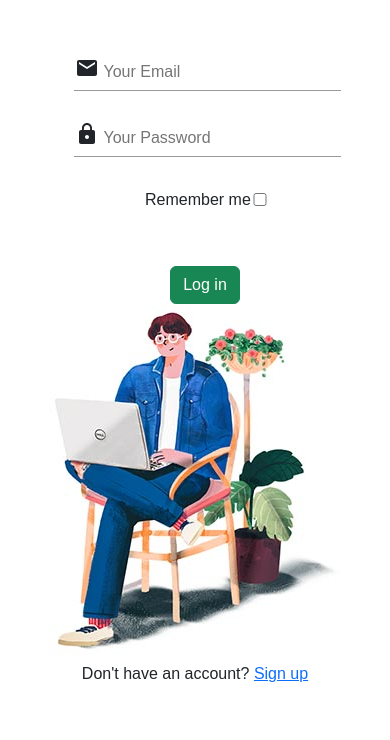
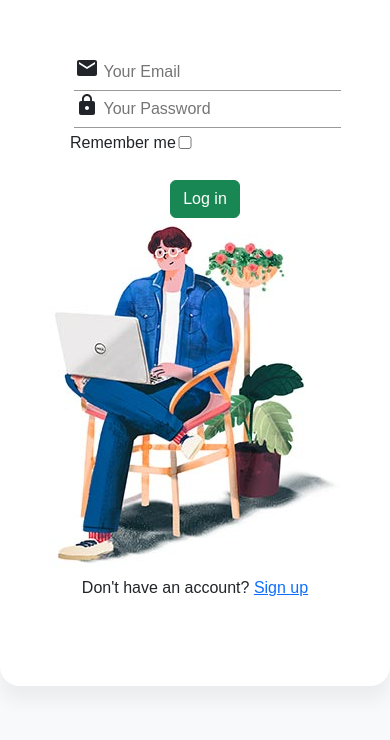
Before and after one commit to zanguraa/signup-login-form-stytch, a React (Create React App) app: page /login in a window 390 px wide. Shown: the part 166-906 px from the top of the page. Built offline with nearby package versions, Linux system fonts and the light colour scheme; a web font is replaced by a local one.

Commit message:
feat: added responsive styles for login page

```diff
--- a/src/App.tsx
+++ b/src/App.tsx
@@ -5,6 +5,7 @@ import { Email, Lock } from "@mui/icons-material";
 import Login from "./pages/login/Login";
 import { BrowserRouter as Router, Route, Routes } from "react-router-dom";
 import WelcomePage from "./components/WelcomePage";
+import RessetPassword from "./pages/resset/RessetPassword";
 
 function App() {
   return (
@@ -14,24 +15,8 @@ function App() {
           <Route path="/" element={<WelcomePage />} />
           <Route path="/signup" element={<Signup />} />
           <Route path="/login" element={<Login />} />
+          <Route path="/resset" element={<RessetPassword />} />
         </Routes>
-        {/* <div className="form-group">
-
-
-        {/* <div className="form-group">
-        <label htmlFor="email">
-          <Email />
-        </label>
-        <input id="email" type="email" placeholder="Your Email" />
-      </div>
-      <div className="form-group">
-        <label htmlFor="password">
-          <Lock />
-        </label>
-        <input type="password" placeholder="Your Password" />
-      </div> */}
-        {/* <Signup /> */}
-        {/* <Login /> */}
       </Router>
     </div>
   );
--- a/src/components/WelcomePage.tsx
+++ b/src/components/WelcomePage.tsx
@@ -23,6 +23,13 @@ const WelcomePage = () => {
           <button className="welcome-btn btn btn-success">Log In</button>
         </Link>
       </div>
+      <div className="flex-col">
+        <Link to="/resset">
+          <button className="welcome-btn btn btn-success">
+            Resset Password
+          </button>
+        </Link>
+      </div>
     </div>
   );
 };
--- a/src/components/welcome.css
+++ b/src/components/welcome.css
@@ -1,9 +1,15 @@
 .container {
   display: flex;
-  flex-direction: column;
   position: relative;
 }
 
 .welcome-btn {
   margin: 0;
 }
+
+.welcome-form {
+  display: flex;
+  justify-content: space-between;
+  align-items: center;
+  min-width: 250px;
+}
--- a/src/pages/login/Login.tsx
+++ b/src/pages/login/Login.tsx
@@ -1,13 +1,14 @@
 import React from "react";
-import "../signup/signup.css";
+// import "../signup/signup.css";
+import "./login.css";
 import signinImage from "../../assets/images/signin.jpg";
 import { Email, Lock } from "@mui/icons-material";
 import { Link } from "react-router-dom";
 
 const Login = () => {
   return (
-    <div className="container">
-      <div className="signup-form">
+    <div className="container container-login">
+      <div className="signup-form-login">
         <div className="form-group">
           <label htmlFor="email">
             <Email />
@@ -21,7 +22,7 @@ const Login = () => {
           <input type="password" placeholder="Your Password" />
         </div>
         <div
-          style={{ width: "150px" }}
+          style={{ width: "150px", marginLeft: "-150px" }}
           className="flex mt-2 align-items-start d-flex  justify-content-between"
         >
           <label htmlFor="checkbox">Remember me</label>
--- /dev/null
+++ b/src/pages/login/login.css
@@ -0,0 +1,13 @@
+.signup-form-login {
+  max-height: 255px;
+  display: flex;
+  flex-direction: column;
+  align-items: center;
+}
+
+.container-login {
+  display: flex;
+  justify-content: space-between;
+  padding-left: 50px;
+  padding-right: 50px;
+}
--- /dev/null
+++ b/src/pages/resset/RessetPassword.tsx
@@ -0,0 +1,13 @@
+import React from "react";
+
+const RessetPassword = () => {
+  return (
+    <div>
+      <h1>Resset Password</h1>
+      <input type="email" placeholder="Your Email" />
+      <button className="btn btn-success">Send Email</button>
+    </div>
+  );
+};
+
+export default RessetPassword;
--- a/src/pages/signup/Signup.tsx
+++ b/src/pages/signup/Signup.tsx
@@ -38,7 +38,7 @@ const Signup = () => {
       <div>
         <img src={signupImage} alt="signup" />
       </div>
-      <div>
+      <div className="sign-in">
         <p className="text-center mt-2">
           Already have an account? <a href="/login">Log in</a>
         </p>
--- a/src/pages/signup/signup.css
+++ b/src/pages/signup/signup.css
@@ -28,7 +28,12 @@ input:focus {
   justify-content: space-between;
   align-items: center;
   min-height: 250px;
+}
 
+.sign-in {
+  position: absolute;
+  bottom: 0;
+  right: 35%;
 }
 
 @media screen and (min-width: 1000px) {
@@ -46,4 +51,9 @@ input:focus {
     min-width: 400px;
     align-items: flex-start;
   }
+  .sign-in {
+    position: absolute;
+    bottom: 0;
+    right: 50px;
+  }
 }
```
